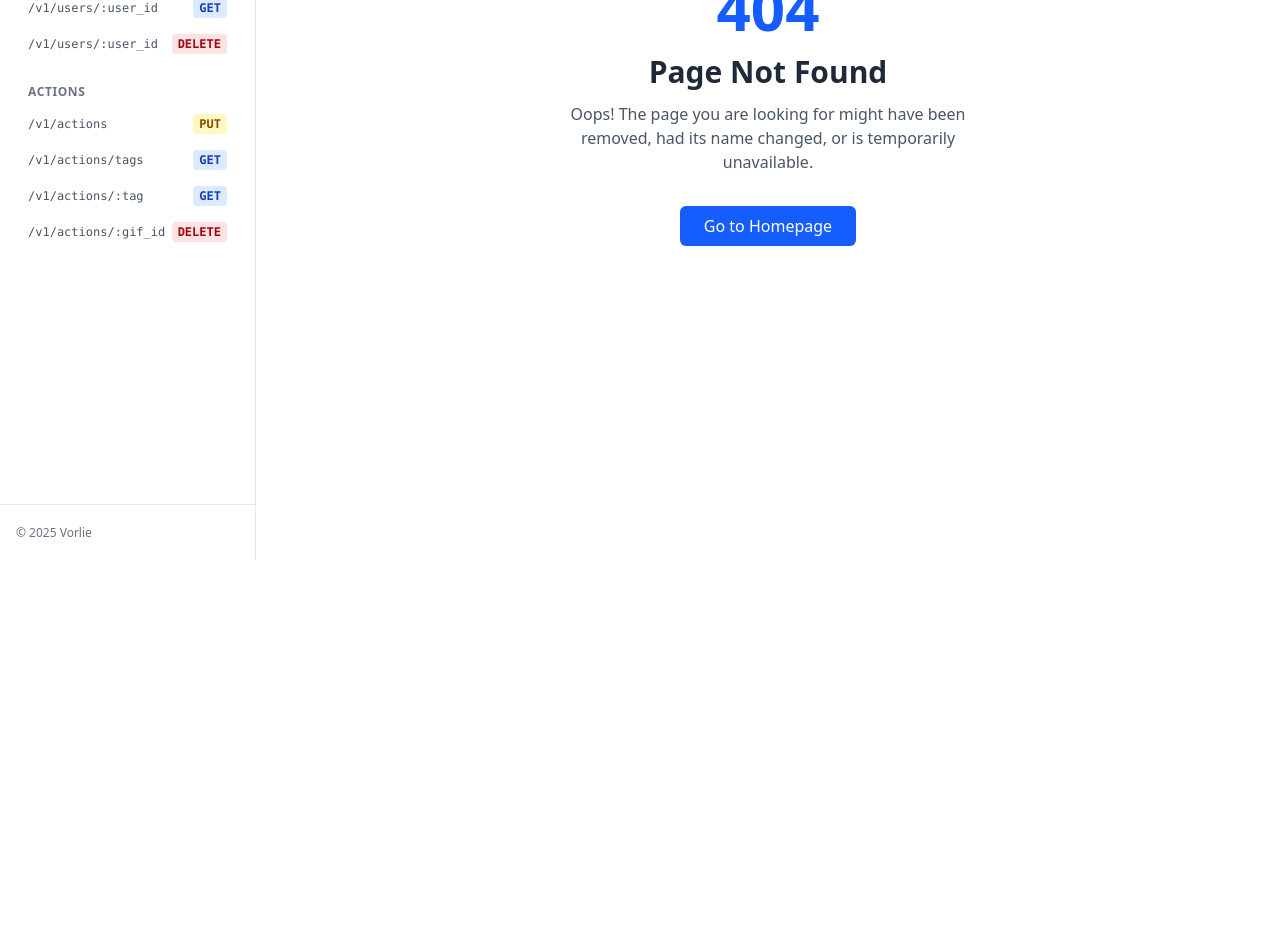
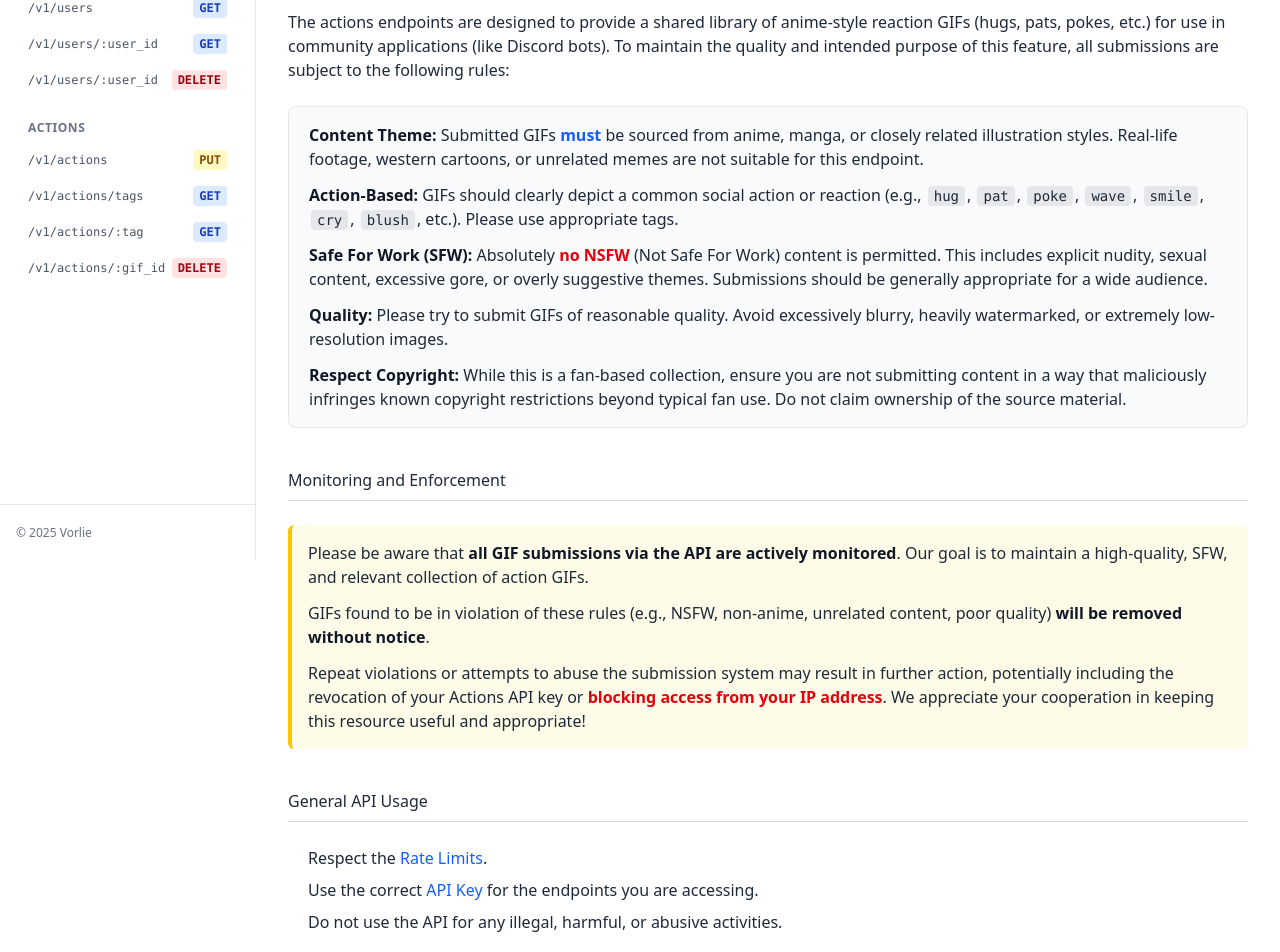
Before and after one commit to vorlie/api-docs, a React (Vite) app: page /usage-guidelines in a window 1280 px wide. Shown: the part 240-1192 px from the top of the page. Before the commit the page ends 800 px from the top, so only its background shows below. Built offline with nearby package versions, Linux system fonts and the light colour scheme.

Commit message:
feat: Add Usage Guidelines page and link in Sidebar

```diff
--- a/src/App.tsx
+++ b/src/App.tsx
@@ -7,6 +7,7 @@ import IntroductionPage from "./pages/IntroductionPage";
 import AuthenticationPage from "./pages/AuthenticationPage";
 import EndpointDetailPage from "./pages/EndpointDetailPage";
 import NotFoundPage from './pages/NotFoundPage';
+import UsageGuidelinesPage from './pages/UsageGuidelinesPage';
 
 const DocsLayout = () => (
   <div className="flex min-h-screen bg-white dark:bg-gray-950">
@@ -26,6 +27,7 @@ function App() {
         <Route index element={<IntroductionPage />} />{" "}
         <Route path="introduction" element={<IntroductionPage />} />
         <Route path="authentication" element={<AuthenticationPage />} />
+        <Route path="usage-guidelines" element={<UsageGuidelinesPage />} />
         <Route
           path="api-reference/:endpointId"
           element={<EndpointDetailPage />}
--- a/src/components/Sidebar.tsx
+++ b/src/components/Sidebar.tsx
@@ -84,7 +84,12 @@ const Sidebar: React.FC = () => {
         >
           Authentication
         </NavLink>
-
+        <NavLink
+            to="/usage-guidelines"
+            className={({ isActive }) => `${linkBaseClasses} ${isActive ? linkActiveClasses : linkIdleClasses}`}
+        >
+            Usage Guidelines
+        </NavLink>
         {/* Dynamic Endpoint Links */}
         {Object.entries(groupedEndpoints).map(([groupName, endpoints]) => (
           <div key={groupName}>
--- /dev/null
+++ b/src/pages/UsageGuidelinesPage.tsx
@@ -0,0 +1,179 @@
+// src/pages/UsageGuidelinesPage.tsx
+import React from "react";
+import { Link } from "react-router-dom";
+
+// Helper component for inline code styling
+const InlineCode: React.FC<{ children: React.ReactNode }> = ({ children }) => (
+  <code className="bg-gray-200 dark:bg-gray-700/80 text-gray-800 dark:text-gray-300 font-mono text-sm px-1.5 py-0.5 rounded mx-0.5">
+    {" "}
+    {/* Slightly more padding */}
+    {children}
+  </code>
+);
+
+// Simple Divider Component (Optional, if not using prose's default hr)
+// const Hr = () => <hr className="my-8 border-gray-200 dark:border-gray-700" />;
+
+const UsageGuidelinesPage: React.FC = () => {
+  return (
+    // Keep prose for base typography, customize elements inside
+    <div className="prose dark:prose-invert lg:prose-xl max-w-none text-gray-800 dark:text-gray-200">
+      {/* --- Page Title --- */}
+      <h1 className="!mb-8 border-b border-gray-300 dark:border-gray-700 pb-3">
+        {" "}
+        {/* Adjusted margin, border */}
+        API Usage Guidelines
+      </h1>
+
+      <p className="lead text-lg text-gray-600 dark:text-gray-400">
+        {" "}
+        {/* Enhanced intro paragraph */}
+        Welcome! To ensure a positive experience for everyone using the Vorlie
+        API, please adhere to the following guidelines, particularly when
+        submitting content to the <InlineCode>/v1/actions</InlineCode> endpoint.
+      </p>
+
+      {/* --- GIF Rules Section --- */}
+      <h2 className="!mt-10 !mb-5 border-b border-gray-300 dark:border-gray-700 pb-2">
+        {" "}
+        {/* Distinct heading */}
+        GIF Submission Rules (<InlineCode>/v1/actions</InlineCode>)
+      </h2>
+      <p className="text-base">
+        {" "}
+        {/* Standard paragraph size */}
+        The actions endpoints are designed to provide a shared library of
+        anime-style reaction GIFs (hugs, pats, pokes, etc.) for use in community
+        applications (like Discord bots). To maintain the quality and intended
+        purpose of this feature, all submissions are subject to the following
+        rules:
+      </p>
+      {/* Added background and padding to the list for emphasis */}
+      <ul className="text-base !my-6 !pl-5 space-y-3 bg-gray-50 dark:bg-gray-800/40 p-4 rounded-lg border border-gray-200 dark:border-gray-700">
+        <li>
+          <strong className="font-semibold text-gray-900 dark:text-gray-100">
+            Content Theme:
+          </strong>{" "}
+          Submitted GIFs{" "}
+          <strong className="text-blue-600 dark:text-blue-400">must</strong> be
+          sourced from anime, manga, or closely related illustration styles.
+          Real-life footage, western cartoons, or unrelated memes are not
+          suitable for this endpoint.
+        </li>
+        <li>
+          <strong className="font-semibold text-gray-900 dark:text-gray-100">
+            Action-Based:
+          </strong>{" "}
+          GIFs should clearly depict a common social action or reaction (e.g.,{" "}
+          <InlineCode>hug</InlineCode>, <InlineCode>pat</InlineCode>,{" "}
+          <InlineCode>poke</InlineCode>, <InlineCode>wave</InlineCode>,{" "}
+          <InlineCode>smile</InlineCode>, <InlineCode>cry</InlineCode>,{" "}
+          <InlineCode>blush</InlineCode>, etc.). Please use appropriate tags.
+        </li>
+        <li>
+          <strong className="font-semibold text-gray-900 dark:text-gray-100">
+            Safe For Work (SFW):
+          </strong>{" "}
+          Absolutely{" "}
+          <strong className="text-red-600 dark:text-red-400">no NSFW</strong>{" "}
+          (Not Safe For Work) content is permitted. This includes explicit
+          nudity, sexual content, excessive gore, or overly suggestive themes.
+          Submissions should be generally appropriate for a wide audience.
+        </li>
+        <li>
+          <strong className="font-semibold text-gray-900 dark:text-gray-100">
+            Quality:
+          </strong>{" "}
+          Please try to submit GIFs of reasonable quality. Avoid excessively
+          blurry, heavily watermarked, or extremely low-resolution images.
+        </li>
+        <li>
+          <strong className="font-semibold text-gray-900 dark:text-gray-100">
+            Respect Copyright:
+          </strong>{" "}
+          While this is a fan-based collection, ensure you are not submitting
+          content in a way that maliciously infringes known copyright
+          restrictions beyond typical fan use. Do not claim ownership of the
+          source material.
+        </li>
+      </ul>
+
+      {/* --- Enforcement Section --- */}
+      <h2 className="!mt-10 !mb-5 border-b border-gray-300 dark:border-gray-700 pb-2">
+        Monitoring and Enforcement
+      </h2>
+      {/* Added background/border to emphasize this section */}
+      <div className="text-base bg-yellow-50 dark:bg-yellow-900/30 border-l-4 border-yellow-400 dark:border-yellow-600 p-4 rounded-md !my-6">
+        <p className="!my-0">
+          {" "}
+          {/* Override prose margin */}
+          Please be aware that{" "}
+          <strong className="font-semibold text-gray-900 dark:text-gray-100">
+            all GIF submissions via the API are actively monitored
+          </strong>
+          . Our goal is to maintain a high-quality, SFW, and relevant collection
+          of action GIFs.
+        </p>
+        <p className="!mt-3 !mb-0">
+          {" "}
+          {/* Override prose margin */}
+          GIFs found to be in violation of these rules (e.g., NSFW, non-anime,
+          unrelated content, poor quality){" "}
+          <strong className="font-semibold text-gray-900 dark:text-gray-100">
+            will be removed without notice
+          </strong>
+          .
+        </p>
+        <p className="!mt-3 !mb-0">
+          {" "}
+          {/* Override prose margin, ADDED IP BAN INFO */}
+          Repeat violations or attempts to abuse the submission system may
+          result in further action, potentially including the revocation of your
+          Actions API key or{" "}
+          <strong className="text-red-600 dark:text-red-500">
+            blocking access from your IP address
+          </strong>
+          . We appreciate your cooperation in keeping this resource useful and
+          appropriate!
+        </p>
+      </div>
+
+      {/* --- General Usage Section --- */}
+      <h2 className="!mt-10 !mb-5 border-b border-gray-300 dark:border-gray-700 pb-2">
+        General API Usage
+      </h2>
+      <ul className="text-base !my-6 !pl-5 space-y-2">
+        <li>
+          Respect the{" "}
+          <Link
+            to="/introduction"
+            className="text-blue-600 dark:text-blue-400 hover:underline font-medium"
+          >
+            Rate Limits
+          </Link>
+          .
+        </li>
+        <li>
+          Use the correct{" "}
+          <Link
+            to="/authentication"
+            className="text-blue-600 dark:text-blue-400 hover:underline font-medium"
+          >
+            API Key
+          </Link>{" "}
+          for the endpoints you are accessing.
+        </li>
+        <li>
+          Do not use the API for any illegal, harmful, or abusive activities.
+        </li>
+      </ul>
+
+      <p className="text-base">
+        If you have questions about these guidelines, please contact Vorlie on
+        the Discord server mentioned in the Authentication section.
+      </p>
+    </div>
+  );
+};
+
+export default UsageGuidelinesPage;
```
